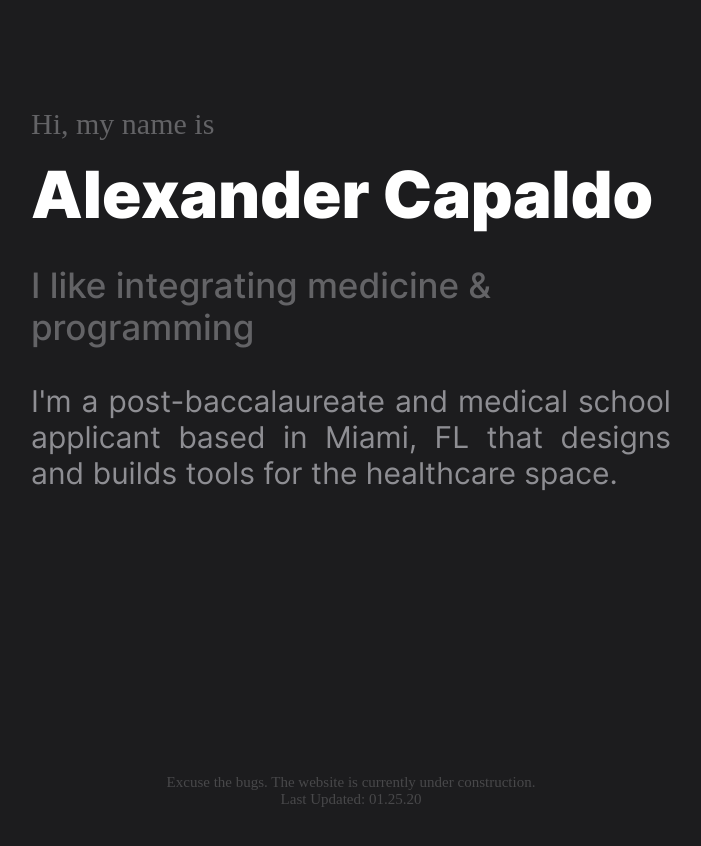
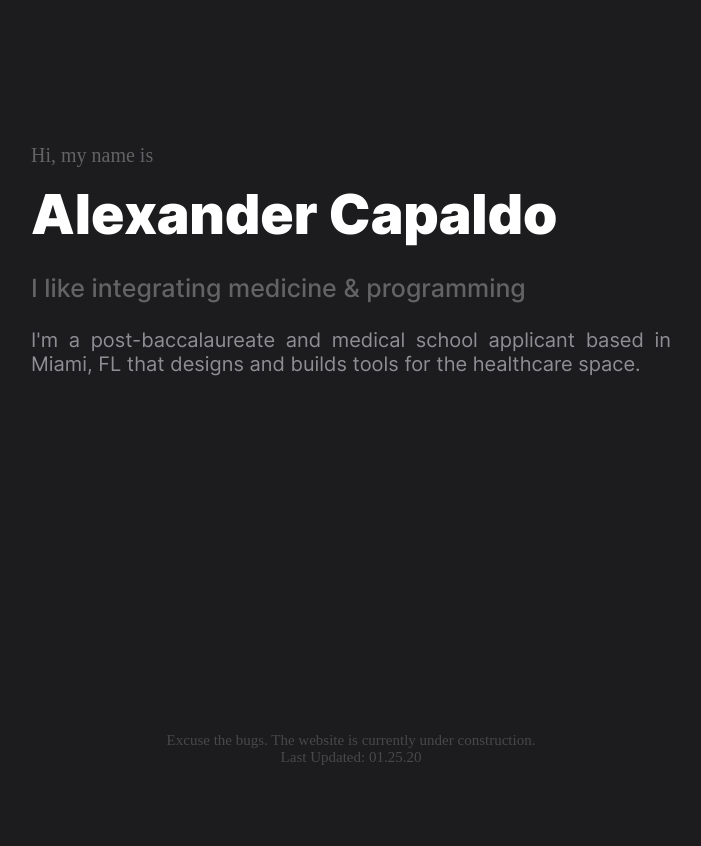
Before and after one commit to capaldo/capaldo.github.io, a Jekyll site: the page built from index.md, in a window 1280 px wide. Shown: the top 846 px of the page, without its empty margins (289-990 px from the left). Built offline with Jekyll 4.4.1, drawn with Linux system fonts in a browser that asks for light colours; nearby versions of some CDN libraries; some web fonts are replaced.

Commit message:
change desktop font size

```diff
--- a/css/desktop.css
+++ b/css/desktop.css
@@ -1,25 +1,19 @@
 @media only screen and (min-width: 1024px) {
-
     p.intro {
-	font-size: 30px;
+	font-size: 20px;
     }
-
     h1.name {
-	font-size: 65px;
+	font-size: 55px;
     }
-
     p.motto {
-	font-size: 35px;
+	font-size: 25px;
     }
-
     p.shortbio {
-	font-size: 30px;
+	font-size: 20px;
     }
-
     .fab, .far, .fas {
-	font-size: 35px;
+	font-size: 25px;
     }
-
     .footer {
 	font-size: 15px;
     }
```
